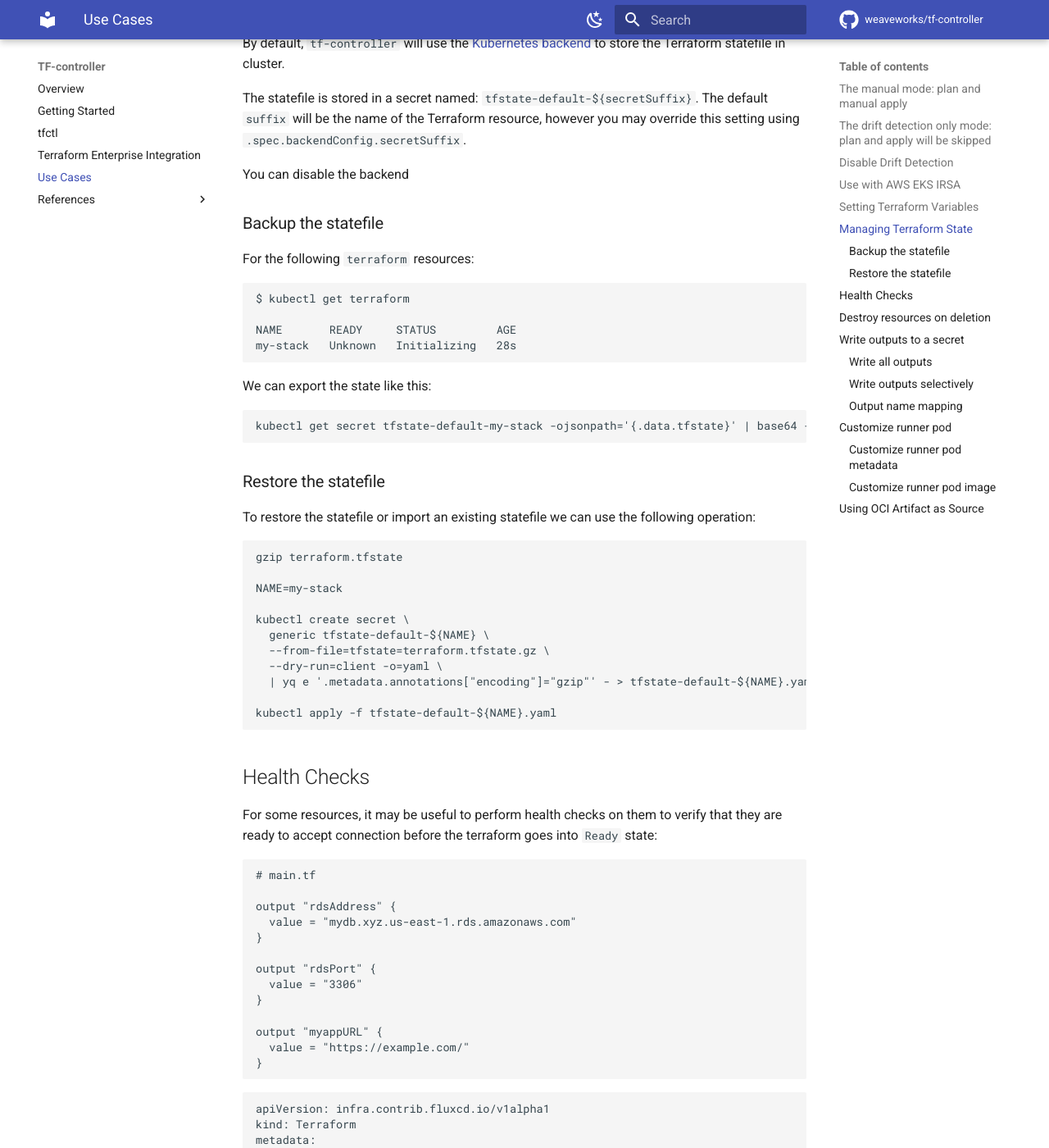
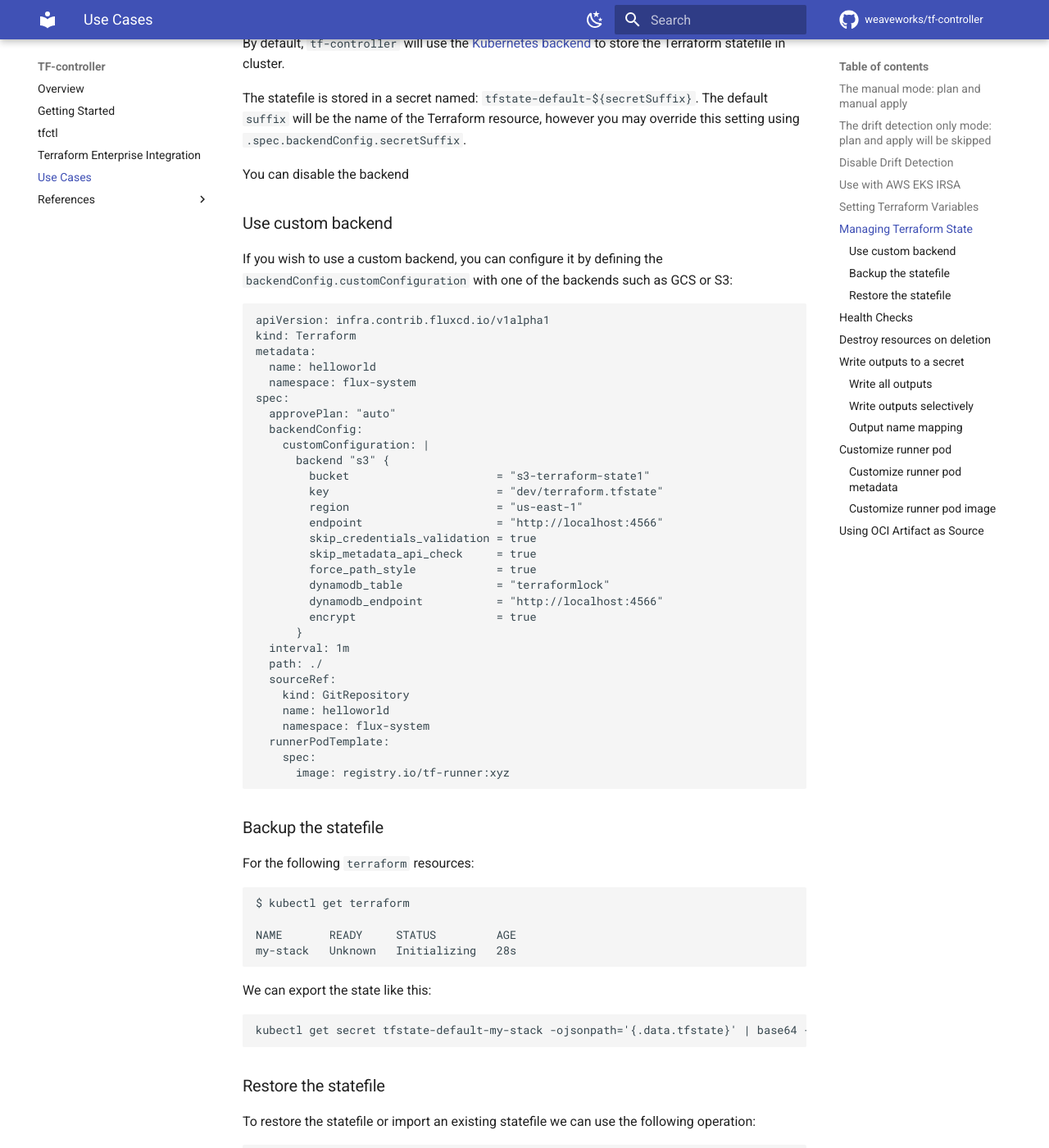
Before and after one commit to flux-iac/tofu-controller, an MkDocs documentation site: the page built from docs/use_cases.md, in a window 1280 px wide and 1400 px high, scrolled down 4352 px. Shown: the whole window at 82% size. Built offline with MkDocs 1.6.1 and Material for MkDocs 9.7.7, drawn with Linux system fonts in a browser that asks for light colours; comment, search, counter and statistics services are not loaded.

Commit message:
update documentation

````diff
--- a/docs/use_cases.md
+++ b/docs/use_cases.md
@@ -214,6 +214,44 @@ By default, `tf-controller` will use the [Kubernetes backend](https://www.terraf
 The statefile is stored in a secret named: `tfstate-default-${secretSuffix}`. The default `suffix` will be the name of the Terraform resource, however you may override this setting using `.spec.backendConfig.secretSuffix`.
 
 You can disable the backend
+
+### Use custom backend
+
+If you wish to use a custom backend, you can configure it by defining the `backendConfig.customConfiguration` with one of the backends such as GCS or S3:
+
+```yaml
+apiVersion: infra.contrib.fluxcd.io/v1alpha1
+kind: Terraform
+metadata:
+  name: helloworld
+  namespace: flux-system
+spec:
+  approvePlan: "auto"
+  backendConfig:
+    customConfiguration: |
+      backend "s3" {
+        bucket                      = "s3-terraform-state1"
+        key                         = "dev/terraform.tfstate"
+        region                      = "us-east-1"
+        endpoint                    = "http://localhost:4566"
+        skip_credentials_validation = true
+        skip_metadata_api_check     = true
+        force_path_style            = true
+        dynamodb_table              = "terraformlock"
+        dynamodb_endpoint           = "http://localhost:4566"
+        encrypt                     = true
+      }
+  interval: 1m
+  path: ./
+  sourceRef:
+    kind: GitRepository
+    name: helloworld
+    namespace: flux-system
+  runnerPodTemplate:
+    spec:
+      image: registry.io/tf-runner:xyz
+```
+
 
 ### Backup the statefile
 
````
Also changed, not shown: docs/index.md (line endings or trailing spaces).
